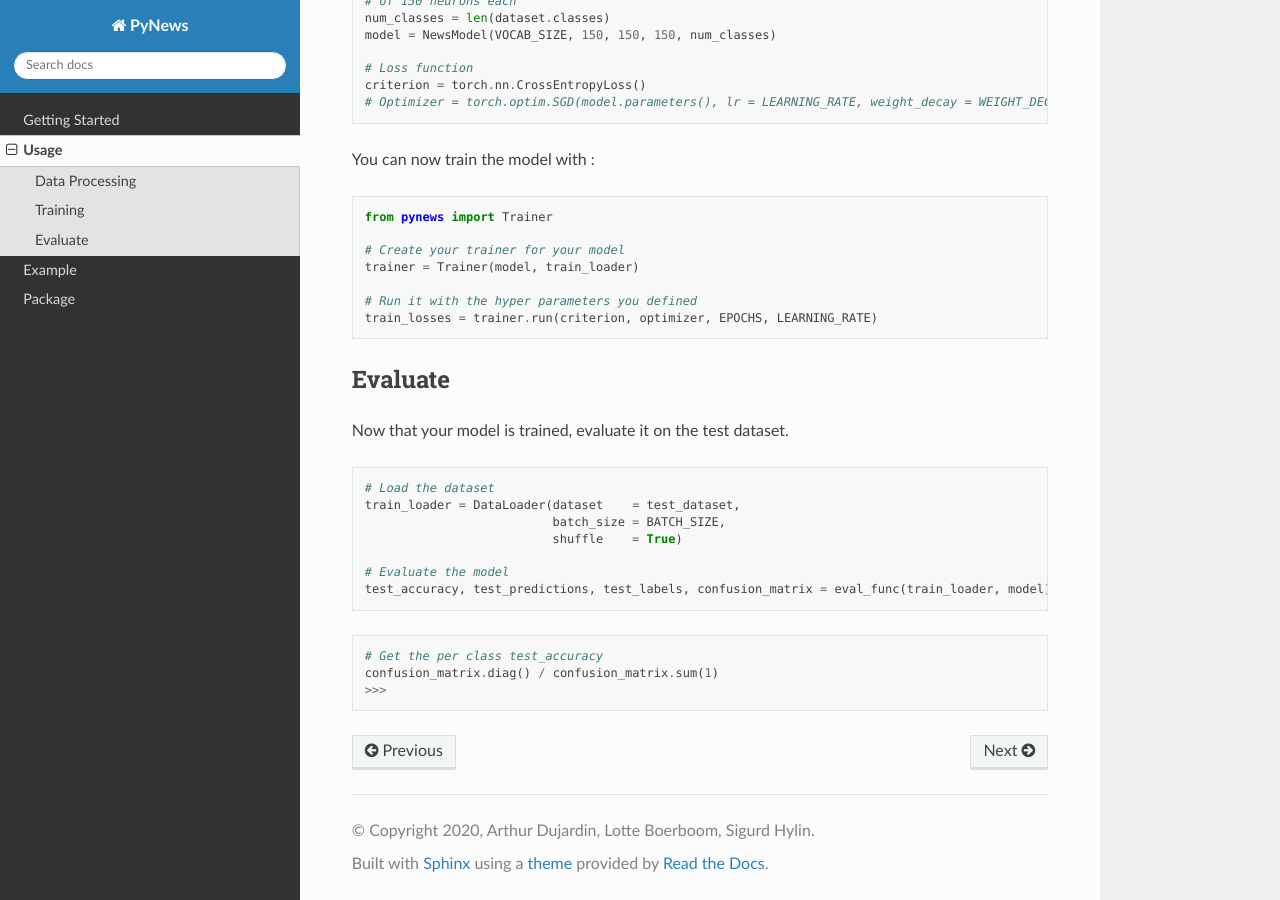
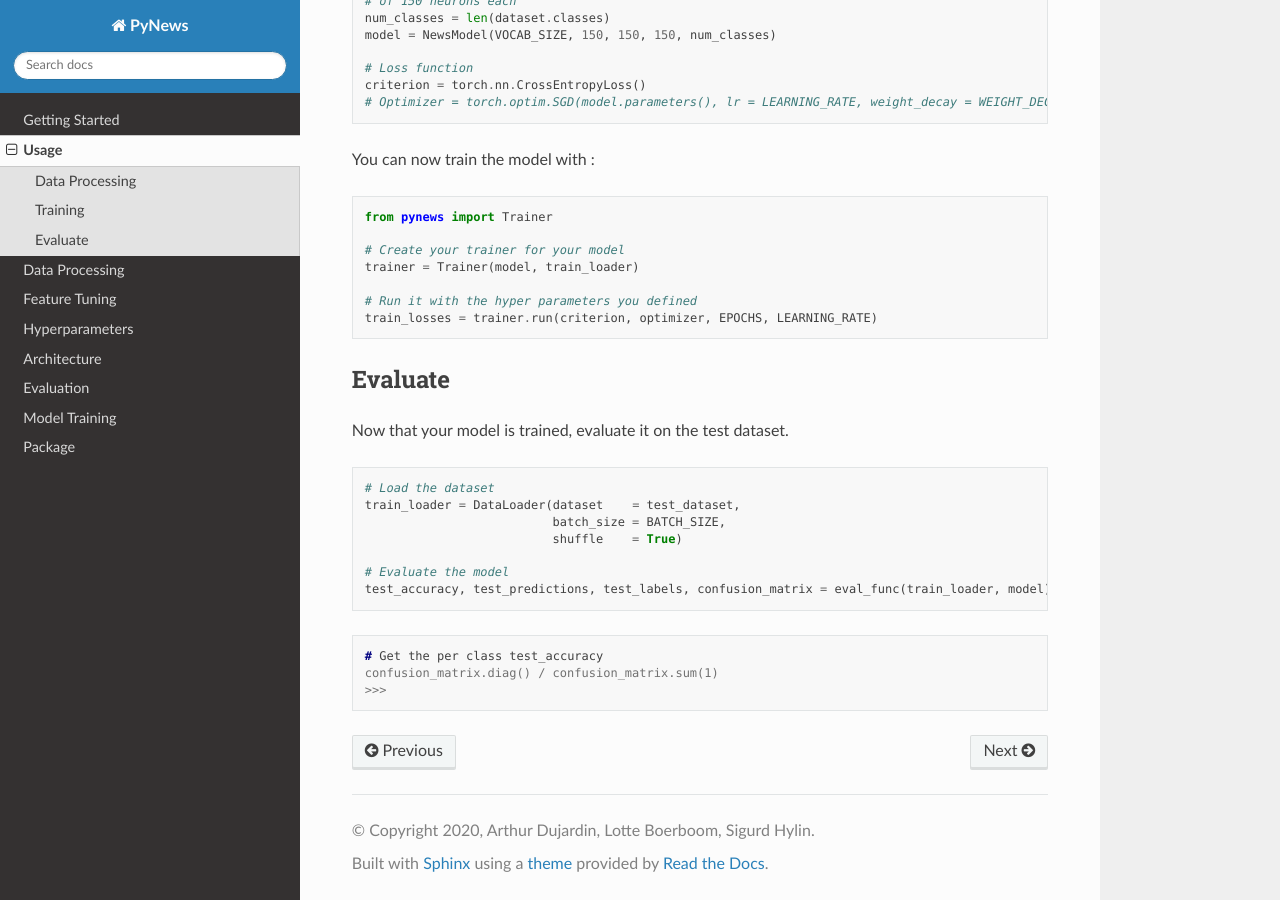
Before and after one commit to arthurdjn/pynews, a Sphinx documentation site: the page built from docs/pages/usage.rst, in a window 1280 px wide and 900 px high, scrolled down 2099 px. Built offline with Sphinx 7.4.7 and the Read the Docs theme 2.0.0, drawn with Linux system fonts in a browser that asks for light colours.

Commit message:
docs sphinx

```diff
--- a/docs/pages/usage.rst
+++ b/docs/pages/usage.rst
@@ -155,7 +155,7 @@
     test_accuracy, test_predictions, test_labels, confusion_matrix = eval_func(train_loader, model)
 
 
-.. code-block:: python
+.. code-block:: console
 
     # Get the per class test_accuracy
     confusion_matrix.diag() / confusion_matrix.sum(1)
```
Also changed, not shown: docs/pages/model.rst (+30 -7 lines).
